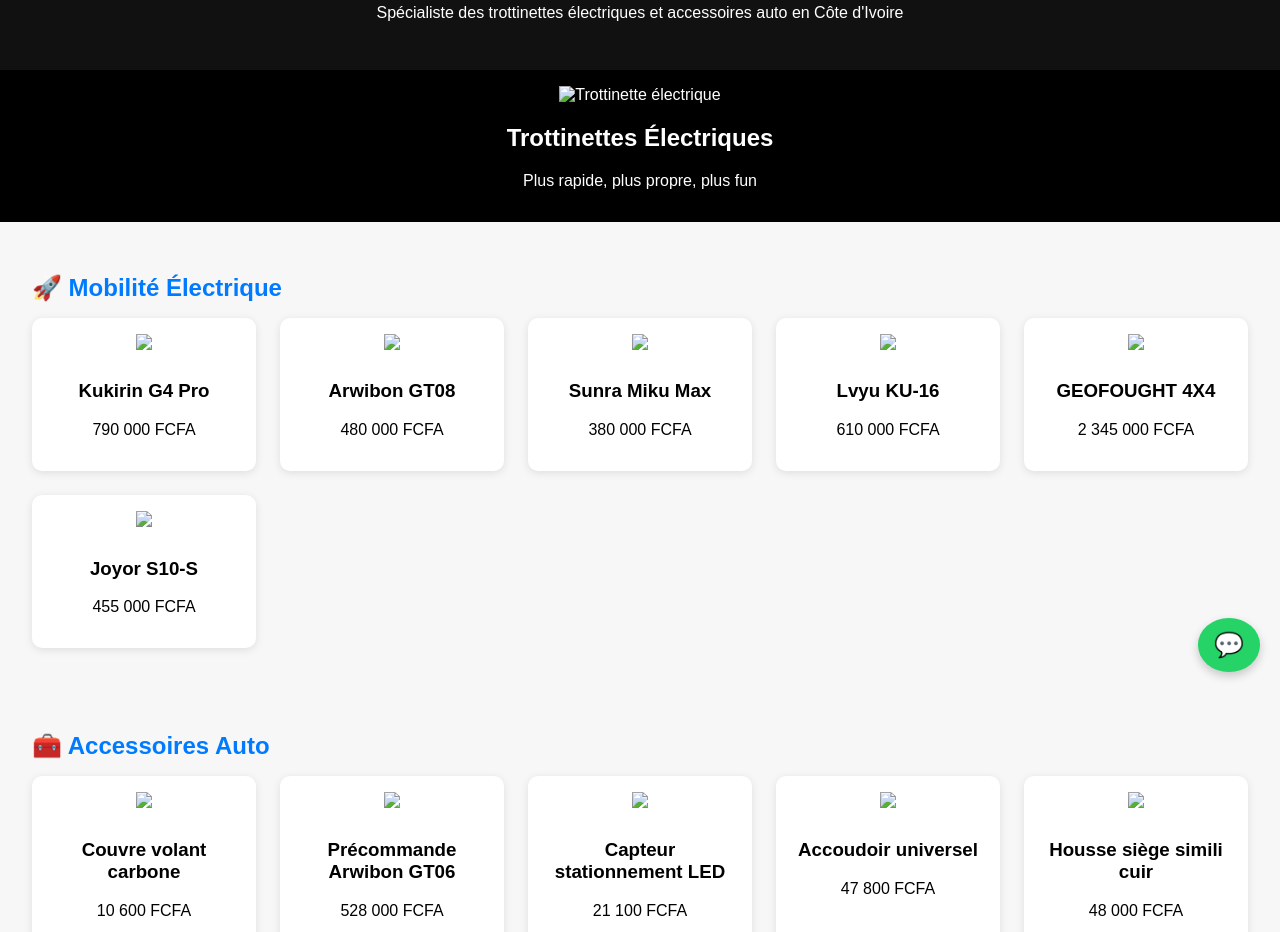
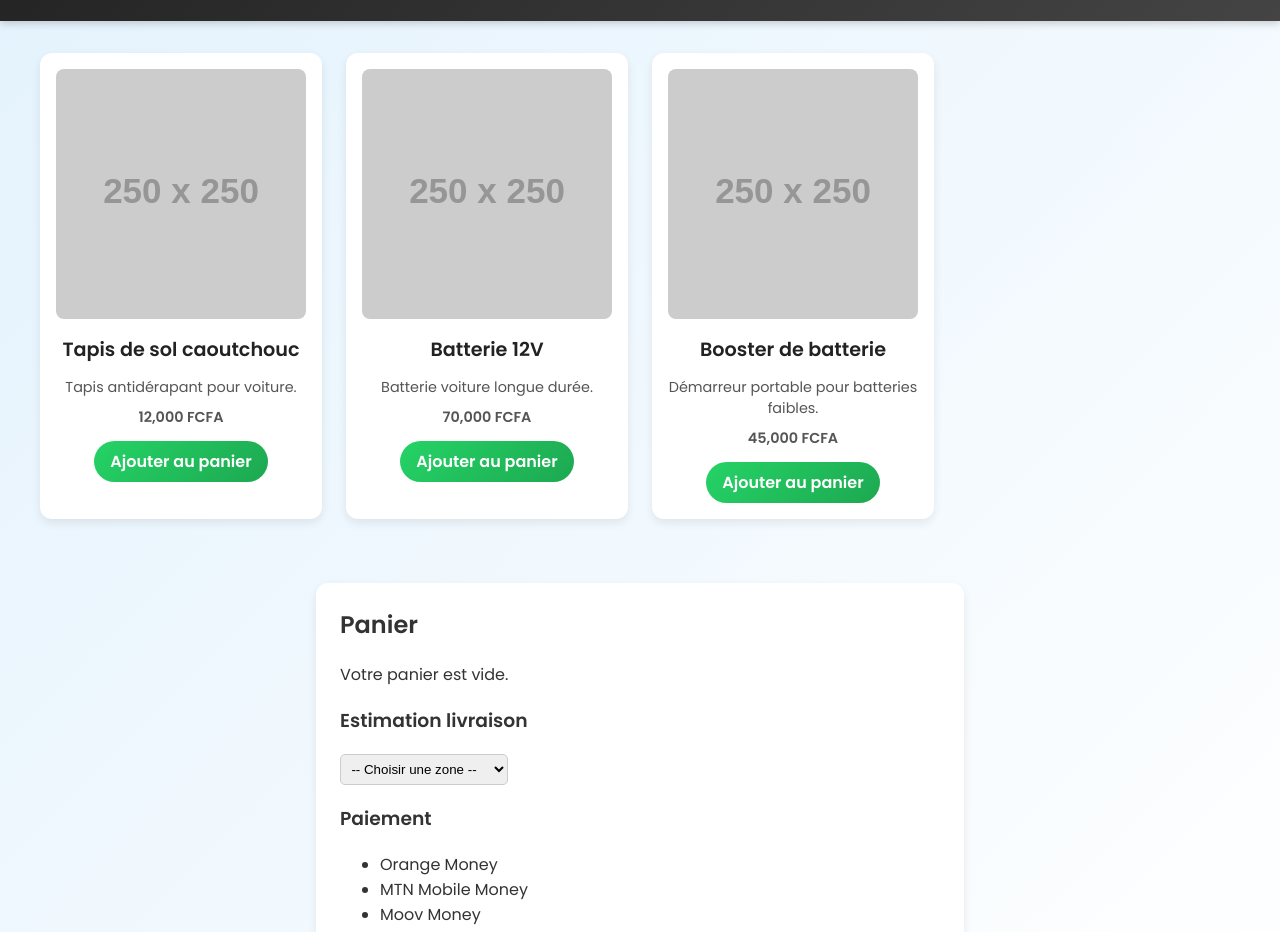
Before and after one commit to Climautoci/Rapide-AutoShop, a plain HTML site: page index.html in a window 1280 px wide. Shown: the part 108-1040 px from the top of the page. Drawn offline with Linux system fonts and the light colour scheme; placeholder pictures from the web are drawn by us.

Commit message:
Add files via upload

```diff
--- a/index.html
+++ b/index.html
@@ -2,61 +2,211 @@
 <html lang="fr">
 <head>
   <meta charset="UTF-8" />
-  <meta name="viewport" content="width=device-width, initial-scale=1.0"/>
-  <title>Rapide AutoShop</title>
-  <link rel="stylesheet" href="style.css" />
+  <meta name="viewport" content="width=device-width, initial-scale=1.0" />
+  <title>Rapide AutoShop - Eshop</title>
+  <style>
+    @import url('https://fonts.googleapis.com/css2?family=Poppins:wght@400;600&display=swap');
+    body {
+      font-family: 'Poppins', sans-serif;
+      margin: 0;
+      background: linear-gradient(135deg, #e3f2fd, #fff);
+      color: #333;
+    }
+    header {
+      background: linear-gradient(135deg, #222, #444);
+      color: #fff;
+      padding: 1.5rem;
+      text-align: center;
+      box-shadow: 0 2px 8px rgba(0,0,0,0.2);
+    }
+    header h1 {
+      margin: 0;
+      font-size: 2rem;
+    }
+    header p {
+      margin: 0.5rem 0 0;
+      font-size: 1rem;
+    }
+    .catalogue {
+      display: grid;
+      grid-template-columns: repeat(auto-fill, minmax(250px, 1fr));
+      gap: 1.5rem;
+      padding: 2rem;
+      max-width: 1200px;
+      margin: 0 auto;
+    }
+    .product {
+      background: #fff;
+      border-radius: 12px;
+      padding: 1rem;
+      box-shadow: 0 4px 10px rgba(0, 0, 0, 0.08);
+      display: flex;
+      flex-direction: column;
+      align-items: center;
+      text-align: center;
+      transition: transform 0.3s ease, box-shadow 0.3s ease;
+    }
+    .product:hover {
+      transform: translateY(-5px);
+      box-shadow: 0 6px 15px rgba(0, 0, 0, 0.12);
+    }
+    .product img {
+      max-width: 100%;
+      border-radius: 8px;
+      margin-bottom: 0.5rem;
+    }
+    .product h3 {
+      margin: 0.5rem 0;
+      font-size: 1.2rem;
+      color: #222;
+    }
+    .product p {
+      margin: 0.3rem 0;
+      font-size: 0.9rem;
+      color: #555;
+    }
+    .btn {
+      display: inline-block;
+      background: linear-gradient(135deg, #25d366, #1da851);
+      color: #fff;
+      padding: 0.5rem 1rem;
+      border-radius: 25px;
+      text-decoration: none;
+      margin-top: 0.5rem;
+      font-weight: 600;
+      transition: background 0.3s;
+    }
+    .btn:hover {
+      background: linear-gradient(135deg, #1da851, #15803d);
+    }
+    .cart {
+      padding: 1.5rem;
+      background: #fff;
+      margin: 2rem auto;
+      border-radius: 12px;
+      box-shadow: 0 4px 10px rgba(0, 0, 0, 0.08);
+      max-width: 600px;
+    }
+    .cart h2 {
+      margin-top: 0;
+    }
+    .payment, .delivery {
+      margin-top: 1rem;
+    }
+    select {
+      padding: 0.4rem;
+      border-radius: 5px;
+      border: 1px solid #ccc;
+    }
+  </style>
 </head>
 <body>
   <header>
-    <div class="container">
-      <h1>Rapide AutoShop</h1>
-      <p>Spécialiste des trottinettes électriques et accessoires auto en Côte d'Ivoire</p>
-    </div>
+    <h1>Rapide AutoShop</h1>
+    <p>Commandez vos produits auto en CFA</p>
   </header>
 
-  <section class="hero">
-    <img src="banniere.jpg" alt="Trottinette électrique" />
-    <h2>Trottinettes Électriques</h2>
-    <p>Plus rapide, plus propre, plus fun</p>
-  </section>
+  <main>
+    <section class="catalogue" id="catalogue">
+      <!-- Produits dynamiques -->
+    </section>
 
-  <section class="products">
-    <h2>🚀 Mobilité Électrique</h2>
-    <div class="grid">
-      <div class="product"><img src="g4.jpg"/><h3>Kukirin G4 Pro</h3><p>790 000 FCFA</p></div>
-      <div class="product"><img src="gt08.jpg"/><h3>Arwibon GT08</h3><p>480 000 FCFA</p></div>
-      <div class="product"><img src="sunra.jpg"/><h3>Sunra Miku Max</h3><p>380 000 FCFA</p></div>
-      <div class="product"><img src="ku16.jpg"/><h3>Lvyu KU-16</h3><p>610 000 FCFA</p></div>
-      <div class="product"><img src="geo.jpg"/><h3>GEOFOUGHT 4X4</h3><p>2 345 000 FCFA</p></div>
-      <div class="product"><img src="joyor.jpg"/><h3>Joyor S10-S</h3><p>455 000 FCFA</p></div>
-    </div>
-  </section>
+    <section class="cart" id="cart">
+      <h2>Panier</h2>
+      <div id="cartItems">Votre panier est vide.</div>
+      <div class="delivery">
+        <h3>Estimation livraison</h3>
+        <select id="zoneSelect">
+          <option value="">-- Choisir une zone --</option>
+          <option value="1500">Abidjan (intra)</option>
+          <option value="2000">Bingerville / Yopougon</option>
+          <option value="sur_demande">San Pedro / Assinie</option>
+        </select>
+        <p id="deliveryCost"></p>
+      </div>
+      <div class="payment">
+        <h3>Paiement</h3>
+        <ul>
+          <li>Orange Money</li>
+          <li>MTN Mobile Money</li>
+          <li>Moov Money</li>
+          <li>Wave</li>
+          <li>Djamo</li>
+        </ul>
+      </div>
+    </section>
+  </main>
 
-  <section class="products">
-    <h2>🧰 Accessoires Auto</h2>
-    <div class="grid">
-      <div class="product"><img src="volant.jpg"/><h3>Couvre volant carbone</h3><p>10 600 FCFA</p></div>
-      <div class="product"><img src="gt06.jpg"/><h3>Précommande Arwibon GT06</h3><p>528 000 FCFA</p></div>
-      <div class="product"><img src="capteur.jpg"/><h3>Capteur stationnement LED</h3><p>21 100 FCFA</p></div>
-      <div class="product"><img src="accoudoir.jpg"/><h3>Accoudoir universel</h3><p>47 800 FCFA</p></div>
-      <div class="product"><img src="housse.jpg"/><h3>Housse siège simili cuir</h3><p>48 000 FCFA</p></div>
-      <div class="product"><img src="booster.jpg"/><h3>Booster / Démarreur</h3><p>79 300 FCFA</p></div>
-    </div>
-  </section>
+  <script>
+    let products = [];
+    const catalogue = document.getElementById('catalogue');
+    const cartItems = document.getElementById('cartItems');
+    const zoneSelect = document.getElementById('zoneSelect');
+    const deliveryCost = document.getElementById('deliveryCost');
+    let cart = [];
 
-  <section class="partners">
-    <h2>🤝 Nos Partenaires</h2>
-    <div class="logos">
-      <img src="moio.png" alt="MoioMoio Pay" />
-      <img src="cfao.png" alt="CFAO" />
-      <img src="kabalane.png" alt="Kabalane" />
-    </div>
-  </section>
+    async function loadProducts() {
+      try {
+        const res = await fetch('products.json');
+        const data = await res.json();
+        products = data.products;
+        renderProducts();
+      } catch (e) {
+        catalogue.innerHTML = '<p>Erreur de chargement des produits.</p>';
+      }
+    }
 
-  <footer>
-    <p>&copy; 2025 Rapide AutoShop | Powered by Clim Auto</p>
-  </footer>
+    function renderProducts() {
+      catalogue.innerHTML = '';
+      products.forEach((p, index) => {
+        const productDiv = document.createElement('div');
+        productDiv.className = 'product';
+        productDiv.innerHTML = `
+          <img src="${p.img}" alt="${p.name}" />
+          <h3>${p.name}</h3>
+          <p>${p.desc}</p>
+          <p><strong>${p.price.toLocaleString()} FCFA</strong></p>
+          <a href="#" class="btn" onclick="addToCart(${index})">Ajouter au panier</a>
+        `;
+        catalogue.appendChild(productDiv);
+      });
+    }
 
-  <a href="https://wa.me/2250170047004" class="whatsapp" target="_blank">💬</a>
+    function addToCart(index) {
+      cart.push(products[index]);
+      renderCart();
+    }
+
+    function renderCart() {
+      if (cart.length === 0) {
+        cartItems.textContent = 'Votre panier est vide.';
+        return;
+      }
+      cartItems.innerHTML = '';
+      let total = 0;
+      cart.forEach((item) => {
+        total += item.price;
+        const div = document.createElement('div');
+        div.textContent = `${item.name} - ${item.price.toLocaleString()} FCFA`;
+        cartItems.appendChild(div);
+      });
+      const totalDiv = document.createElement('div');
+      totalDiv.innerHTML = `<strong>Total produits : ${total.toLocaleString()} FCFA</strong>`;
+      cartItems.appendChild(totalDiv);
+    }
+
+    zoneSelect.addEventListener('change', () => {
+      const val = zoneSelect.value;
+      if (val === 'sur_demande') {
+        deliveryCost.textContent = 'Tarif sur demande via WhatsApp.';
+      } else if (val) {
+        deliveryCost.textContent = `Livraison : ${parseInt(val).toLocaleString()} FCFA`;
+      } else {
+        deliveryCost.textContent = '';
+      }
+    });
+
+    loadProducts();
+  </script>
 </body>
 </html>
--- /dev/null
+++ b/products.json
@@ -0,0 +1,22 @@
+{
+  "products": [
+    {
+      "name": "Tapis de sol caoutchouc",
+      "price": 12000,
+      "img": "https://via.placeholder.com/250",
+      "desc": "Tapis antidérapant pour voiture."
+    },
+    {
+      "name": "Batterie 12V",
+      "price": 70000,
+      "img": "https://via.placeholder.com/250",
+      "desc": "Batterie voiture longue durée."
+    },
+    {
+      "name": "Booster de batterie",
+      "price": 45000,
+      "img": "https://via.placeholder.com/250",
+      "desc": "Démarreur portable pour batteries faibles."
+    }
+  ]
+}
```
